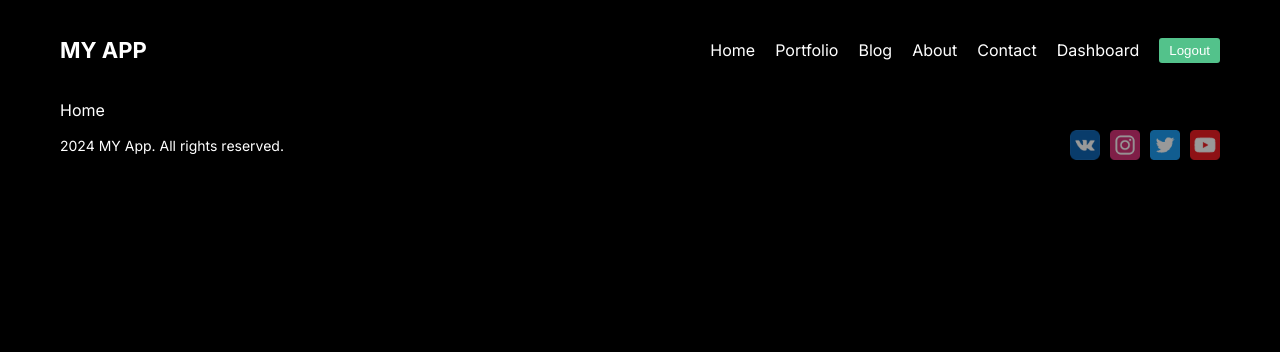
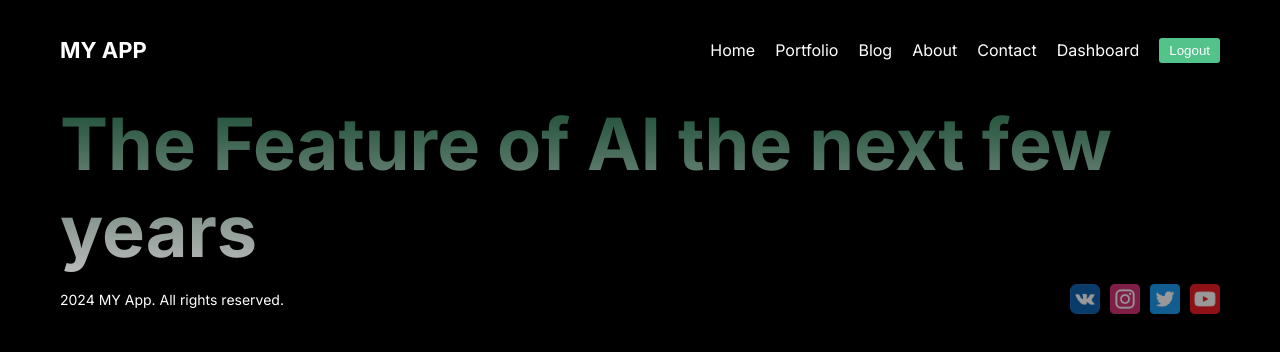
Before and after one commit to MikeSaburov/my_app, a Next.js app: page / in a window 1280 px wide. Shown: the top 352 px of the page. Built offline with nearby package versions, Linux system fonts and the light colour scheme.

Commit message:
feature(page): добавил заголовок со стилями

```diff
--- a/src/app/page.jsx
+++ b/src/app/page.jsx
@@ -2,5 +2,11 @@ import Image from 'next/image';
 import styles from './page.module.css';
 
 export default function Home() {
-  return <div>Home</div>;
+  return (
+    <main className={styles.container}>
+      <div className={styles.item}>
+        <h1 className={styles.title}>The Feature of AI the next few years</h1>
+      </div>
+    </main>
+  );
 }
```
